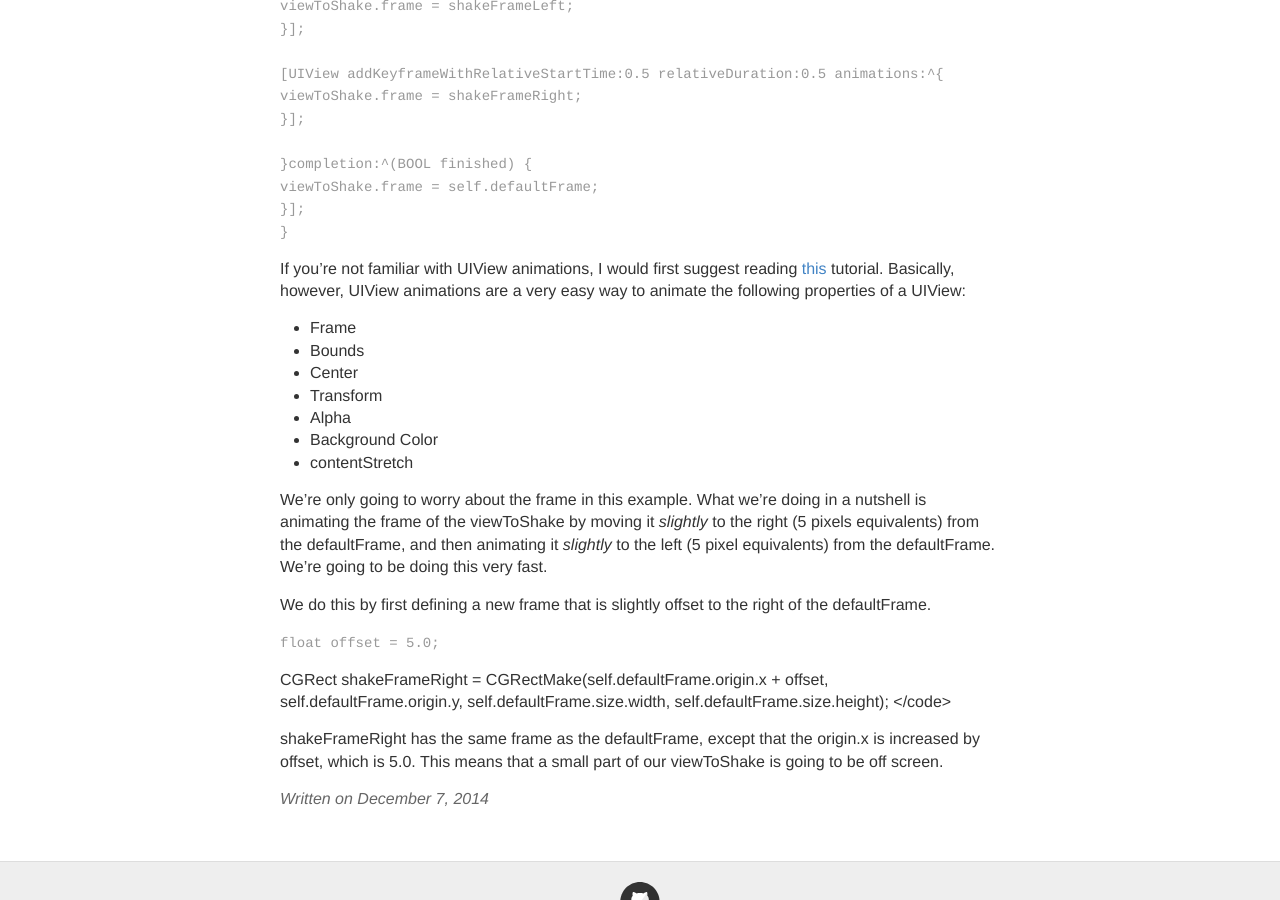
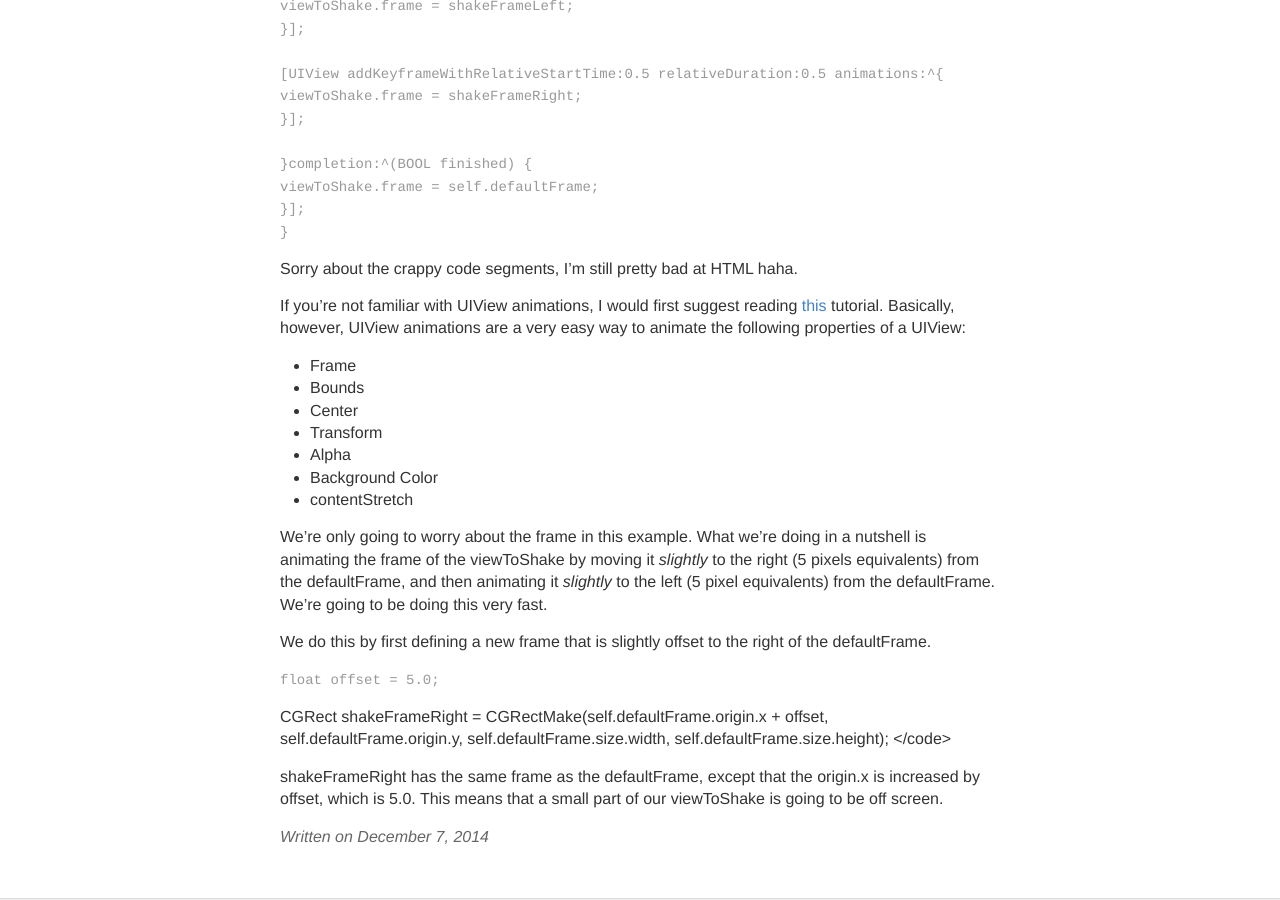
Before and after one commit to trentyou/trentyou.github.io, a Jekyll site: the page built from _posts/2014-12-7-Shaking a UIView.md, in a window 1280 px wide and 900 px high, scrolled down 2902 px. Built offline with Jekyll 4.4.1, drawn with Linux system fonts in a browser that asks for light colours.

Commit message:
Updated 2014-12-7-Shaking a UIView.md

```diff
--- a/_posts/2014-12-7-Shaking a UIView.md
+++ b/_posts/2014-12-7-Shaking a UIView.md
@@ -101,6 +101,8 @@ Now to the part of the post you've been reading for, here's my code for the impl
 </code>
 </div>
 
+Sorry about the crappy code segments, I'm still pretty bad at HTML haha.
+
 If you're not familiar with UIView animations, I would first suggest reading [this](http://code.tutsplus.com/tutorials/ios-sdk-uiview-animations--mobile-10706) tutorial. Basically, however, UIView animations are a very easy way to animate the following properties of a UIView:
 
 - Frame
```
